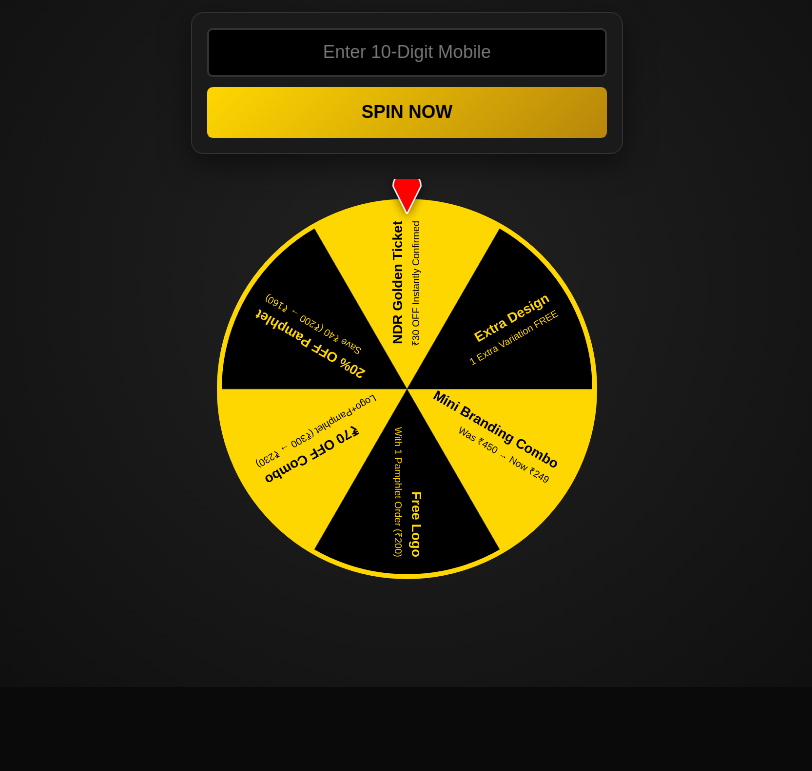
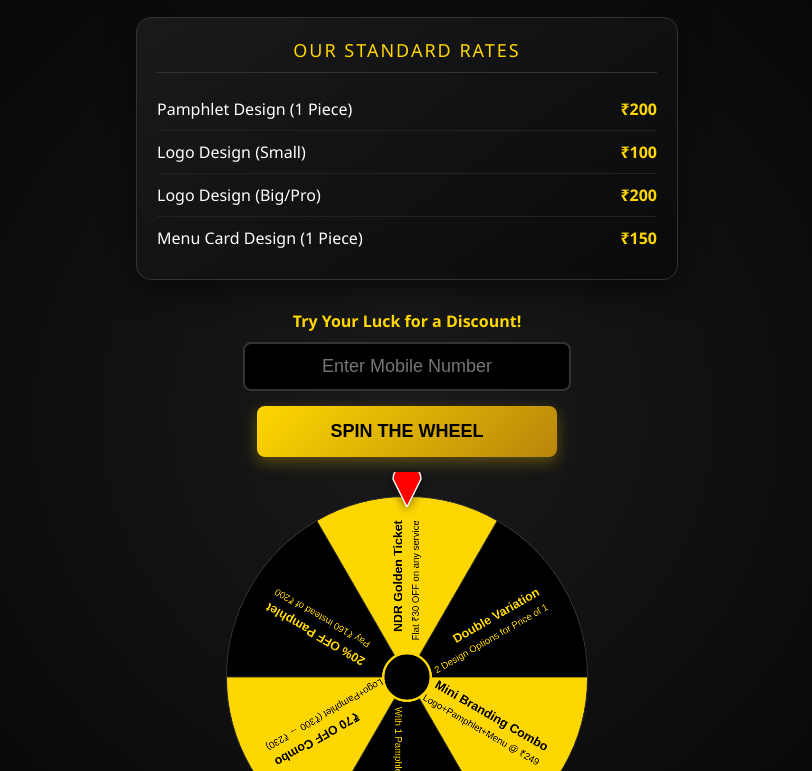
Before and after one commit to devkaushalx-hue/Spin-the-wheell, a plain HTML site: page index.html in a window 1280 px wide. Shown: the part 113-884 px from the top of the page, without its empty margins (233-1045 px from the left). Before the commit the page ends 800 px from the top, so only its background shows below. Drawn offline with nearby package versions, Linux system fonts and the light colour scheme.

Commit message:
Update index.html

```diff
--- a/index.html
+++ b/index.html
@@ -3,7 +3,7 @@
 <head>
     <meta charset="UTF-8">
     <meta name="viewport" content="width=device-width, initial-scale=1.0, maximum-scale=1.0, user-scalable=no">
-    <title>NDR Lucky Business Spin | Pro Edition</title>
+    <title>NDR Creative Solutions | Spin & Win</title>
     <script src="https://cdn.jsdelivr.net/npm/canvas-confetti@1.6.0/dist/confetti.browser.min.js"></script>
     <style>
         :root {
@@ -11,66 +11,95 @@
             --dark-gold: #b8860b;
             --black: #0a0a0a;
             --surface: #1a1a1a;
+            --text-gray: #b0b0b0;
         }
 
         body {
             background-color: var(--black);
-            background-image: radial-gradient(circle at center, #222 0%, #0a0a0a 100%);
+            background-image: radial-gradient(circle at center, #1a1a1a 0%, #000 100%);
             color: white;
             font-family: 'Segoe UI', Roboto, sans-serif;
             margin: 0;
+            padding-bottom: 50px;
             display: flex;
             flex-direction: column;
             align-items: center;
-            min-height: 100vh;
         }
 
-        .header { margin-top: 25px; text-align: center; }
-        h1 { color: var(--gold); font-size: 26px; text-transform: uppercase; margin-bottom: 5px; }
-
-        .input-container {
-            margin: 20px 0;
+        /* SERVICE CATALOG SECTION */
+        .catalog-container {
             width: 90%;
-            max-width: 400px;
-            background: var(--surface);
-            padding: 15px;
-            border-radius: 12px;
+            max-width: 500px;
+            margin-top: 20px;
+            background: linear-gradient(145deg, #1a1a1a, #0a0a0a);
             border: 1px solid #333;
+            border-radius: 15px;
+            padding: 20px;
             box-shadow: 0 10px 30px rgba(0,0,0,0.5);
         }
 
-        input {
+        .catalog-header {
+            color: var(--gold);
+            text-transform: uppercase;
+            letter-spacing: 2px;
+            font-size: 18px;
+            margin-bottom: 15px;
+            border-bottom: 1px solid #333;
+            padding-bottom: 10px;
+            text-align: center;
+        }
+
+        .service-item {
+            display: flex;
+            justify-content: space-between;
+            padding: 10px 0;
+            border-bottom: 1px solid #222;
+        }
+
+        .service-name { font-weight: 500; }
+        .service-price { color: var(--gold); font-weight: bold; }
+
+        /* WHEEL SECTION */
+        .wheel-section {
+            margin-top: 30px;
+            text-align: center;
             width: 100%;
+        }
+
+        .input-box {
+            width: 85%;
+            max-width: 300px;
             padding: 12px;
-            box-sizing: border-box;
-            border-radius: 6px;
+            border-radius: 8px;
             border: 2px solid #333;
             background: #000;
             color: var(--gold);
             font-size: 18px;
             text-align: center;
-            margin-bottom: 10px;
+            margin-bottom: 15px;
             outline: none;
         }
 
         .spin-btn {
-            width: 100%;
+            width: 85%;
+            max-width: 300px;
             padding: 15px;
             background: linear-gradient(135deg, var(--gold), var(--dark-gold));
             border: none;
-            border-radius: 6px;
+            border-radius: 8px;
             color: black;
             font-weight: 800;
             font-size: 18px;
             cursor: pointer;
             text-transform: uppercase;
+            box-shadow: 0 5px 15px rgba(255, 215, 0, 0.3);
         }
 
         .wheel-wrapper {
             position: relative;
-            width: 390px;
-            height: 390px;
-            margin: 20px auto;
+            width: 380px;
+            height: 380px;
+            margin: 30px auto;
         }
 
         .pointer {
@@ -85,6 +114,7 @@
 
         canvas { width: 100%; height: 100%; }
 
+        /* MODAL */
         #result-modal {
             position: fixed;
             top: 50%;
@@ -95,16 +125,17 @@
             background: #fff;
             color: #000;
             padding: 25px;
-            border-radius: 15px;
+            border-radius: 20px;
             text-align: center;
             z-index: 1000;
             display: none;
+            box-shadow: 0 0 100px rgba(0,0,0,0.9);
         }
 
         .overlay {
             position: fixed;
             top: 0; left: 0; right: 0; bottom: 0;
-            background: rgba(0,0,0,0.85);
+            background: rgba(0,0,0,0.9);
             display: none;
             z-index: 999;
         }
@@ -114,7 +145,7 @@
             color: white;
             padding: 12px 20px;
             text-decoration: none;
-            border-radius: 5px;
+            border-radius: 8px;
             display: block;
             margin-top: 15px;
             font-weight: bold;
@@ -123,14 +154,36 @@
 </head>
 <body>
 
-<div class="header">
-    <h1>NDR Lucky Business Spin</h1>
-    <div style="color: #888;">Minimum Order ₹200</div>
+<div class="header" style="text-align:center; margin-top:20px;">
+    <h1 style="color:var(--gold); margin:0;">NDR DESIGN STUDIO</h1>
+    <p style="color:var(--text-gray); font-size:14px;">Professional Branding & Printing Services</p>
 </div>
 
-<div class="input-container">
-    <input type="tel" id="phoneInput" placeholder="Enter 10-Digit Mobile" maxlength="10">
-    <button class="spin-btn" id="spinBtn" onclick="initiateSpin()">Spin Now</button>
+<div class="catalog-container">
+    <div class="catalog-header">Our Standard Rates</div>
+    <div class="service-item">
+        <span class="service-name">Pamphlet Design (1 Piece)</span>
+        <span class="service-price">₹200</span>
+    </div>
+    <div class="service-item">
+        <span class="service-name">Logo Design (Small)</span>
+        <span class="service-price">₹100</span>
+    </div>
+    <div class="service-item">
+        <span class="service-name">Logo Design (Big/Pro)</span>
+        <span class="service-price">₹200</span>
+    </div>
+    <div class="service-item" style="border-bottom:none;">
+        <span class="service-name">Menu Card Design (1 Piece)</span>
+        <span class="service-price">₹150</span>
+    </div>
+</div>
+
+<div class="wheel-section">
+    <div style="margin-bottom:10px; font-weight:bold; color:var(--gold);">Try Your Luck for a Discount!</div>
+    <input type="tel" id="phoneInput" class="input-box" placeholder="Enter Mobile Number" maxlength="10">
+    <br>
+    <button class="spin-btn" id="spinBtn" onclick="initiateSpin()">Spin the Wheel</button>
 </div>
 
 <div class="wheel-wrapper">
@@ -142,11 +195,11 @@
 
 <div class="overlay" id="overlay"></div>
 <div id="result-modal">
-    <h2 style="margin:0">🎉 YOU WON!</h2>
-    <div id="winningPrizeText" style="font-size: 18px; margin: 15px 0; font-weight: bold; color: #b8860b;"></div>
-    <p style="font-size: 14px;">Screenshot this screen to claim!</p>
-    <a id="whatsappLink" href="#" class="claim-btn">Claim via WhatsApp</a>
-    <button onclick="location.reload()" style="margin-top:15px; background:none; border:none; color:#666; cursor:pointer;">Try Again (Admin Only)</button>
+    <h2 style="margin:0; color:#d4af37;">WINNER!</h2>
+    <div id="winningPrizeText" style="font-size: 18px; margin: 15px 0; font-weight: bold;"></div>
+    <p style="font-size: 13px; color:#555;">Take a screenshot and send to us to claim this special rate!</p>
+    <a id="whatsappLink" href="#" class="claim-btn">Claim on WhatsApp</a>
+    <button onclick="location.reload()" style="margin-top:15px; background:none; border:none; color:#999; cursor:pointer; font-size:12px;">Admin: Spin Again</button>
 </div>
 
 <script>
@@ -154,12 +207,12 @@
     const CLAIM_NUMBER = "9988870674";
 
     const prizes = [
-        { main: "Mini Branding Combo", sub: "Was ₹450 → Now ₹249", color: "#FFD700", text: "#000" },
+        { main: "Mini Branding Combo", sub: "Logo+Pamphlet+Menu @ ₹249", color: "#FFD700", text: "#000" },
         { main: "Free Logo", sub: "With 1 Pamphlet Order (₹200)", color: "#000", text: "#FFD700" },
         { main: "₹70 OFF Combo", sub: "Logo+Pamphlet (₹300 → ₹230)", color: "#FFD700", text: "#000" },
-        { main: "20% OFF Pamphlet", sub: "Save ₹40 (₹200 → ₹160)", color: "#000", text: "#FFD700" },
-        { main: "NDR Golden Ticket", sub: "₹30 OFF Instantly Confirmed", color: "#FFD700", text: "#000" },
-        { main: "Extra Design", sub: "1 Extra Variation FREE", color: "#000", text: "#FFD700" }
+        { main: "20% OFF Pamphlet", sub: "Pay ₹160 instead of ₹200", color: "#000", text: "#FFD700" },
+        { main: "NDR Golden Ticket", sub: "Flat ₹30 OFF on any service", color: "#FFD700", text: "#000" },
+        { main: "Double Variation", sub: "2 Design Options for Price of 1", color: "#000", text: "#FFD700" }
     ];
 
     const canvas = document.getElementById('wheelCanvas');
@@ -170,93 +223,100 @@
     function draw() {
         const size = canvas.width;
         const center = size / 2;
-        const radius = center - 15;
+        const radius = center - 20;
         const sliceAngle = (Math.PI * 2) / prizes.length;
 
         ctx.clearRect(0, 0, size, size);
 
         prizes.forEach((p, i) => {
             const ang = i * sliceAngle + currentRotation;
-
-            // Draw Slice
             ctx.beginPath();
             ctx.moveTo(center, center);
             ctx.arc(center, center, radius, ang, ang + sliceAngle);
             ctx.fillStyle = p.color;
             ctx.fill();
-            ctx.strokeStyle = "#444";
+            ctx.strokeStyle = "#333";
+            ctx.lineWidth = 2;
             ctx.stroke();
 
-            // Draw Text
             ctx.save();
             ctx.translate(center, center);
             ctx.rotate(ang + sliceAngle / 2);
             ctx.textAlign = "right";
-
             ctx.fillStyle = p.text;
-            ctx.font = "bold 28px Arial";
-            ctx.fillText(p.main, radius - 40, -10);
-
+            ctx.font = "bold 26px Arial";
+            ctx.fillText(p.main, radius - 50, -10);
             ctx.font = "20px Arial";
-            ctx.fillText(p.sub, radius - 40, 25);
+            ctx.fillText(p.sub, radius - 50, 25);
             ctx.restore();
         });
 
-        // Outer Ring
+        // Center hub
         ctx.beginPath();
-        ctx.arc(center, center, radius, 0, Math.PI * 2);
+        ctx.arc(center, center, 50, 0, Math.PI * 2);
+        ctx.fillStyle = "#000";
+        ctx.fill();
         ctx.strokeStyle = "#FFD700";
-        ctx.lineWidth = 10;
+        ctx.lineWidth = 5;
         ctx.stroke();
     }
 
     function initiateSpin() {
         const phone = document.getElementById('phoneInput').value;
-        if (phone.length < 10) return alert("Enter 10-digit number");
-        if (phone !== ADMIN_NUMBER && localStorage.getItem('ndr_done')) return alert("One spin per day!");
+        if (phone.length < 10) return alert("Please enter a valid mobile number.");
+        if (phone !== ADMIN_NUMBER && localStorage.getItem('ndr_played_today')) {
+            alert("You have already used your lucky spin today!");
+            return;
+        }
+
         if (isSpinning) return;
+        isSpinning = true;
 
-        isSpinning = true;
-        const duration = 6000;
-        const startTime = performance.now();
-        const startRotation = currentRotation;
-        const totalSpin = (Math.PI * 2 * 12) + (Math.random() * Math.PI * 2);
+        const spinDuration = 5000;
+        const start = performance.now();
+        const startRot = currentRotation;
+        const extraSpins = (Math.PI * 2 * 10) + (Math.random() * Math.PI * 2);
 
         function animate(now) {
-            const elapsed = now - startTime;
-            const t = Math.min(elapsed / duration, 1);
-            const easeOut = 1 - Math.pow(1 - t, 4); // Quartic Ease Out
+            const elapsed = now - start;
+            const t = Math.min(elapsed / spinDuration, 1);
+            const ease = 1 - Math.pow(1 - t, 5); // Smooth ease-out
 
-            currentRotation = startRotation + (totalSpin * easeOut);
+            currentRotation = startRot + (extraSpins * ease);
             draw();
 
             if (t < 1) requestAnimationFrame(animate);
-            else finishSpin();
+            else {
+                isSpinning = false;
+                if (phone !== ADMIN_NUMBER) localStorage.setItem('ndr_played_today', 'true');
+                finishSpin();
+            }
         }
         requestAnimationFrame(animate);
     }
 
     function finishSpin() {
-        isSpinning = false;
-        const phone = document.getElementById('phoneInput').value;
-        if (phone !== ADMIN_NUMBER) localStorage.setItem('ndr_done', 'true');
-
         const sliceSize = (Math.PI * 2) / prizes.length;
         const normalized = (currentRotation % (Math.PI * 2));
         const index = Math.floor((prizes.length - (normalized / sliceSize) - 1.5 + prizes.length) % prizes.length);
 
         const win = prizes[index];
-        const fullResult = `${win.main} (${win.sub})`;
+        const resultText = `${win.main}: ${win.sub}`;
 
-        confetti({ particleCount: 200, spread: 80, origin: { y: 0.6 }, colors:['#FFD700','#000'] });
+        confetti({
+            particleCount: 150,
+            spread: 70,
+            origin: { y: 0.6 },
+            colors: ['#FFD700', '#ffffff']
+        });
 
-        document.getElementById('winningPrizeText').innerText = fullResult;
-        document.getElementById('whatsappLink').href = `https://wa.me/91${CLAIM_NUMBER}?text=I won ${encodeURIComponent(fullResult)}`;
+        document.getElementById('winningPrizeText').innerText = resultText;
+        document.getElementById('whatsappLink').href = `https://wa.me/91${CLAIM_NUMBER}?text=I%20won%20the%20${encodeURIComponent(resultText)}!`;
 
         setTimeout(() => {
             document.getElementById('overlay').style.display = 'block';
             document.getElementById('result-modal').style.display = 'block';
-        }, 800);
+        }, 700);
     }
 
     draw();
```
